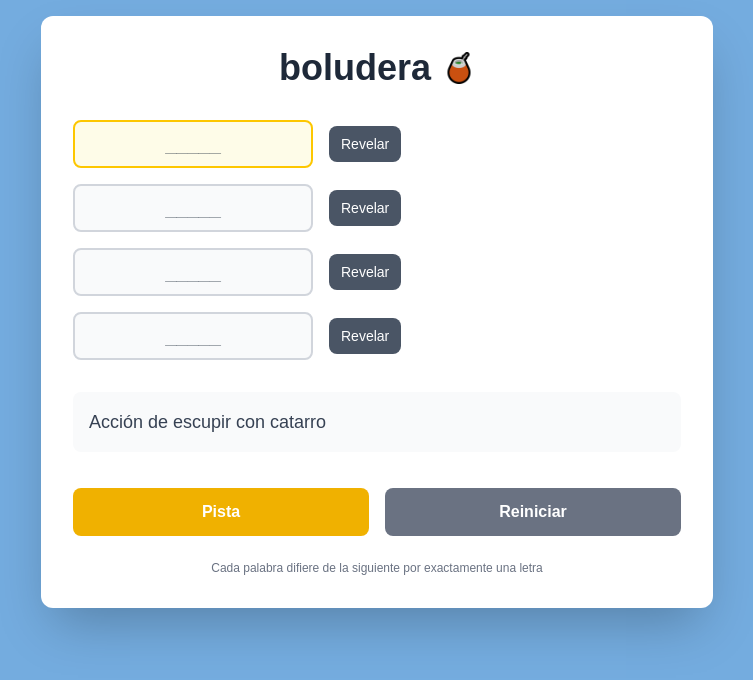
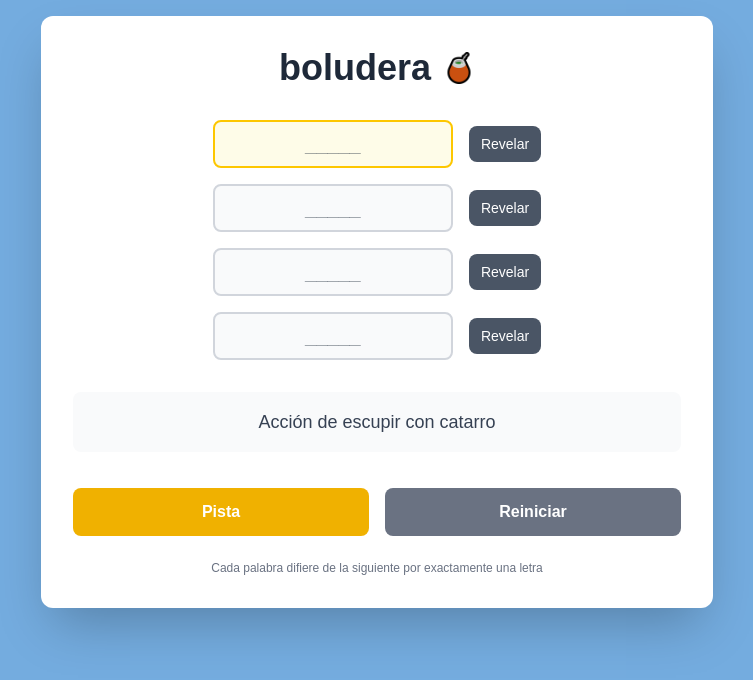
Before and after one commit to sotlucas/boludera, a Next.js app: page / in a window 1280 px wide. Shown: the top 680 px of the page, without its empty margins (263-1016 px from the left). Built offline with nearby package versions, Linux system fonts and the light colour scheme.

Commit message:
feat: center

```diff
--- a/src/app/page.tsx
+++ b/src/app/page.tsx
@@ -114,8 +114,11 @@ export default function WordLadder() {
 
           <div className="space-y-4 mb-8">
             {currentPuzzle.words.map((word, index) => (
-              <div key={index} className="flex items-center space-x-4">
-                <div className="flex-1 flex items-center space-x-4">
+              <div
+                key={index}
+                className="flex items-center justify-center space-x-4"
+              >
+                <div className="flex items-center space-x-4">
                   <input
                     type="text"
                     value={userWords[index]}
@@ -135,7 +138,7 @@ export default function WordLadder() {
                       revealedRows[index] ||
                       userWords[index] === currentPuzzle.words[index]
                     }
-                    className="px-3 py-2 text-sm bg-gray-600 hover:bg-gray-700 disabled:bg-gray-300 disabled:text-gray-500 text-white disabled:text-gray-500 rounded-lg transition-colors cursor-pointer"
+                    className="px-3 py-2 text-sm bg-gray-600 hover:bg-gray-700 disabled:bg-gray-300 disabled:text-gray-500 text-white rounded-lg transition-colors cursor-pointer"
                   >
                     Revelar
                   </button>
@@ -145,8 +148,8 @@ export default function WordLadder() {
           </div>
 
           <div className="space-y-3 mb-8 min-h-16">
-            <div className="flex items-start space-x-3 bg-gray-50 p-4 rounded-lg">
-              <span className="text-gray-700 text-lg">
+            <div className="flex items-center justify-center space-x-3 bg-gray-50 p-4 rounded-lg">
+              <span className="text-gray-700 text-lg text-center">
                 {currentPuzzle.clues[selectedRow]}
               </span>
             </div>
```
